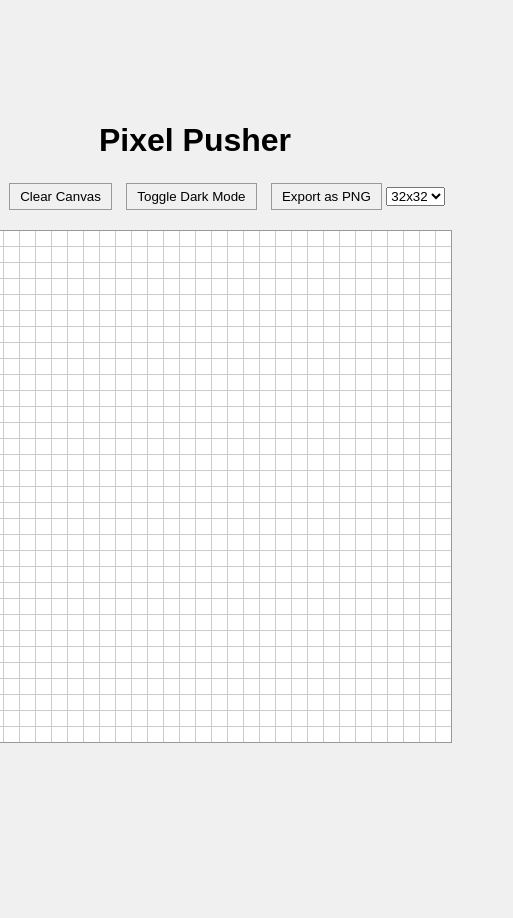
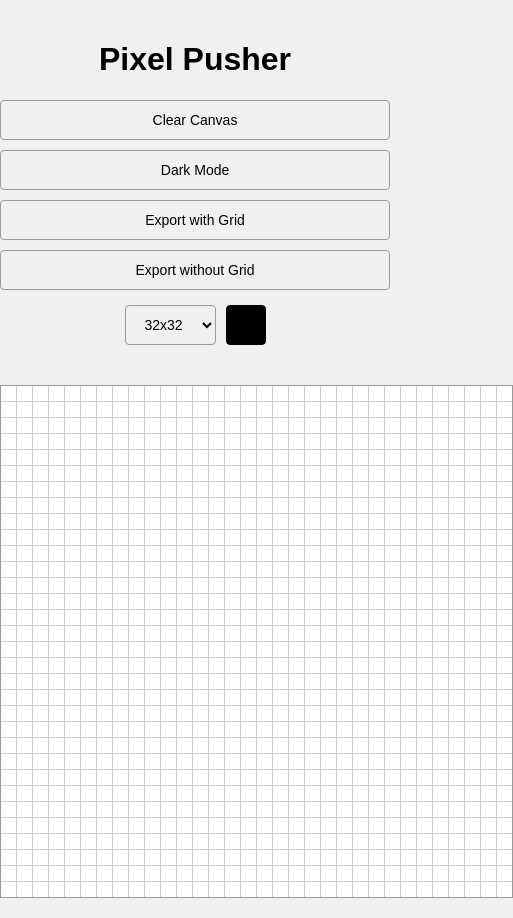
Before and after one commit to graciolli-f/pixelpusher, a plain HTML site: page index.html in a window 390 px wide. Shown: the whole page, 513 px wide, since content can reach past the window. Before the commit the page ends 844 px from the top, so only its background shows below. Drawn offline with Linux system fonts and the light colour scheme.

Commit message:
fully functional and styled

```diff
--- a/index.html
+++ b/index.html
@@ -10,15 +10,20 @@
     <div class="container">
         <h1>Pixel Pusher</h1>
         <div class="controls">
-            <input type="color" id="colorPicker" value="#000000">
+            <div class="button-row">
                 <button id="clearButton">Clear Canvas</button>
-            <button id="darkModeToggle">Toggle Dark Mode</button>
-            <button id="exportButton">Export as PNG</button>
+                <button id="darkModeToggle">Dark Mode</button>
+                <button id="exportWithGridButton">Export with Grid</button>
+                <button id="exportWithoutGridButton">Export without Grid</button>
+            </div>
+            <div class="grid-size-container">
                 <select id="gridSize">
                     <option value="16">16x16</option>
                     <option value="32" selected>32x32</option>
                     <option value="64">64x64</option>
                 </select>
+                <input type="color" id="colorPicker" value="#000000">
+            </div>
         </div>
         <div id="canvas"></div>
     </div>
--- a/script.js
+++ b/script.js
@@ -8,6 +8,9 @@ document.addEventListener('DOMContentLoaded', () => {
 
     let isDarkMode = false;
     let pixelSize = parseInt(gridSizeSelect.value);
+
+    const exportWithGridButton = document.getElementById('exportWithGridButton');
+    const exportWithoutGridButton = document.getElementById('exportWithoutGridButton');
 
     function createGrid() {
         canvas.innerHTML = '';
@@ -68,29 +71,52 @@ document.addEventListener('DOMContentLoaded', () => {
     });
 
     // Export as PNG functionality
-    exportButton.addEventListener('click', () => {
-        const tempCanvas = document.createElement('canvas');
-        const pixelDimension = Math.floor(543 / pixelSize) - 1;
-        tempCanvas.width = pixelSize * (pixelDimension + 1) - 1;
-        tempCanvas.height = pixelSize * (pixelDimension + 1) - 1;
-        const ctx = tempCanvas.getContext('2d');
+    function exportAsPNG(withGrid) {
+        const canvas = document.createElement('canvas');
+        const ctx = canvas.getContext('2d');
+        const pixelSize = 16;
+        const gridSize = parseInt(document.getElementById('gridSize').value);
+        const canvasSize = gridSize * pixelSize;
 
-        // Draw grid
-        ctx.fillStyle = isDarkMode ? '#666' : '#ccc';
-        ctx.fillRect(0, 0, tempCanvas.width, tempCanvas.height);
+        canvas.width = canvasSize;
+        canvas.height = canvasSize;
 
-        document.querySelectorAll('.pixel').forEach((pixel, index) => {
-            const x = (index % pixelSize) * (pixelDimension + 1);
-            const y = Math.floor(index / pixelSize) * (pixelDimension + 1);
-            ctx.fillStyle = pixel.style.backgroundColor || (isDarkMode ? '#444' : 'white');
-            ctx.fillRect(x, y, pixelDimension, pixelDimension);
+        // Draw pixels
+        const pixels = document.querySelectorAll('.pixel');
+        pixels.forEach((pixel, index) => {
+            const x = (index % gridSize) * pixelSize;
+            const y = Math.floor(index / gridSize) * pixelSize;
+            ctx.fillStyle = pixel.style.backgroundColor || 'white';
+            ctx.fillRect(x, y, pixelSize, pixelSize);
         });
 
+        // Draw grid if withGrid is true
+        if (withGrid) {
+            ctx.strokeStyle = '#999';
+            ctx.lineWidth = 1;
+            for (let i = 1; i < gridSize; i++) {
+                const pos = i * pixelSize;
+                ctx.beginPath();
+                ctx.moveTo(pos, 0);
+                ctx.lineTo(pos, canvasSize);
+                ctx.stroke();
+                ctx.beginPath();
+                ctx.moveTo(0, pos);
+                ctx.lineTo(canvasSize, pos);
+                ctx.stroke();
+            }
+        }
+
+        // Create download link
         const link = document.createElement('a');
-        link.download = 'pixel_art.png';
-        link.href = tempCanvas.toDataURL();
+        link.download = `pixel_art_${withGrid ? 'with' : 'without'}_grid.png`;
+        link.href = canvas.toDataURL();
         link.click();
-    });
+    }
+
+    // Event listeners for export buttons
+    exportWithGridButton.addEventListener('click', () => exportAsPNG(true));
+    exportWithoutGridButton.addEventListener('click', () => exportAsPNG(false));
 
     function updateColors() {
         canvas.style.backgroundColor = isDarkMode ? '#666' : '#ccc';
--- a/styles.css
+++ b/styles.css
@@ -3,7 +3,7 @@ body {
     display: flex;
     justify-content: center;
     align-items: center;
-    height: 100vh;
+    min-height: 100vh;
     margin: 0;
     background-color: #f0f0f0;
     transition: background-color 0.3s, color 0.3s;
@@ -16,9 +16,32 @@ body.dark-mode {
 
 .container {
     text-align: center;
+    width: 100%;
+    max-width: 600px;
+    padding: 20px;
 }
 
 .controls {
+    display: flex;
+    flex-direction: column;
+    align-items: center;
+    gap: 15px;
+    margin-bottom: 20px;
+}
+
+.button-row {
+    display: flex;
+    justify-content: center;
+    gap: 10px;
+    width: 100%;
+    flex-wrap: wrap;
+}
+
+.grid-size-container {
+    display: flex;
+    justify-content: center;
+    align-items: center;
+    gap: 10px;
     margin-bottom: 20px;
 }
 
@@ -27,8 +50,7 @@ body.dark-mode {
     grid-template-columns: repeat(32, 16px);
     grid-gap: 1px;
     border: 1px solid #999;
-    width: 543px; /* (32 * 16px) + (31 * 1px) + 2px for border */
-    height: 543px; /* (32 * 16px) + (31 * 1px) + 2px for border */
+    margin: 0 auto;
 }
 
 .pixel {
@@ -37,25 +59,78 @@ body.dark-mode {
     cursor: pointer;
 }
 
-#clearButton, #darkModeToggle, #exportButton {
-    margin-left: 10px;
+button, #gridSize {
     background-color: #f0f0f0;
     border: 1px solid #999;
-    padding: 5px 10px;
+    padding: 10px 15px;
     cursor: pointer;
     transition: background-color 0.3s, color 0.3s;
+    border-radius: 4px;
+    height: 40px;
+    box-sizing: border-box;
+    font-size: 14px;
+    /* Remove width: 100%; */
 }
 
-.dark-mode #clearButton, .dark-mode #darkModeToggle, .dark-mode #exportButton {
+.dark-mode button, .dark-mode #gridSize {
     background-color: #555;
     color: #fff;
     border-color: #777;
 }
 
-#clearButton:hover, #darkModeToggle:hover, #exportButton:hover {
+button:hover, #gridSize:hover {
     background-color: #e0e0e0;
 }
 
-.dark-mode #clearButton:hover, .dark-mode #darkModeToggle:hover, .dark-mode #exportButton:hover {
+.dark-mode button:hover, .dark-mode #gridSize:hover {
     background-color: #666;
 }
+
+#colorPicker {
+    width: 40px;
+    height: 40px;
+    padding: 0;
+    border: none;
+    border-radius: 4px;
+    cursor: pointer;
+    -webkit-appearance: none;
+    -moz-appearance: none;
+    appearance: none;
+    background-color: transparent;
+}
+
+#colorPicker::-webkit-color-swatch-wrapper {
+    padding: 0;
+}
+
+#colorPicker::-webkit-color-swatch {
+    border: none;
+    border-radius: 4px;
+}
+
+#colorPicker::-moz-color-swatch {
+    border: none;
+    border-radius: 4px;
+}
+
+#gridSize {
+    width: auto; /* Allow the select to size based on content */
+}
+
+button {
+    flex: 0 1 auto; /* Allow buttons to shrink but not grow */
+    white-space: nowrap;
+    overflow: hidden;
+    text-overflow: ellipsis;
+}
+
+@media (max-width: 768px) {
+    .button-row {
+        flex-direction: column;
+        align-items: stretch;
+    }
+
+    button {
+        width: 100%; /* Full width on small screens */
+    }
+}
```
Lines whose indentation alone changed are shown as unchanged.
